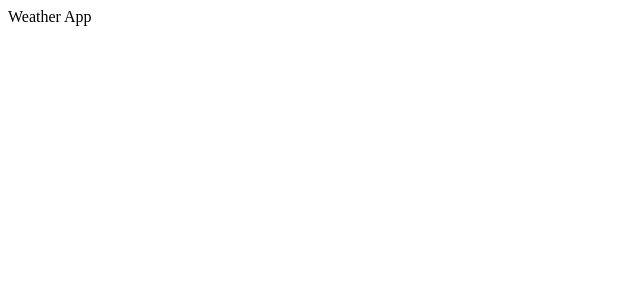
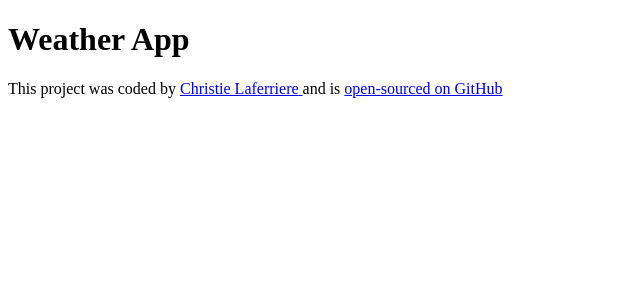
Before and after one commit to ChristieLaf/SheCodes-React-Weather-Search-Engine-CL, a React (Create React App) app: page / in a window 1280 px wide. Shown: the top 300 px of the page, without its empty margins (0-640 px from the left). Built offline with nearby package versions, Linux system fonts and the light colour scheme.

Commit message:
Added the GitHub repo URL

```diff
--- a/src/App.js
+++ b/src/App.js
@@ -1,5 +1,28 @@
 import "./App.css";
 
 export default function App() {
-  return <div className="App">Weather App</div>;
+  return (
+    <div className="App">
+      <h1> Weather App</h1>
+      <footer>
+        This project was coded by{" "}
+        <a
+          href="https://github.com/ChristieLaf"
+          target="_blank"
+          rel="noopener noreferrer"
+        >
+          {" "}
+          Christie Laferriere{" "}
+        </a>
+        and is{" "}
+        <a
+          href="https://github.com/ChristieLaf/SheCodes-React-Weather-Search-Engine-CL.git"
+          target="_blank"
+          rel="noopener noreferrer"
+        >
+          open-sourced on GitHub
+        </a>
+      </footer>
+    </div>
+  );
 }
```
